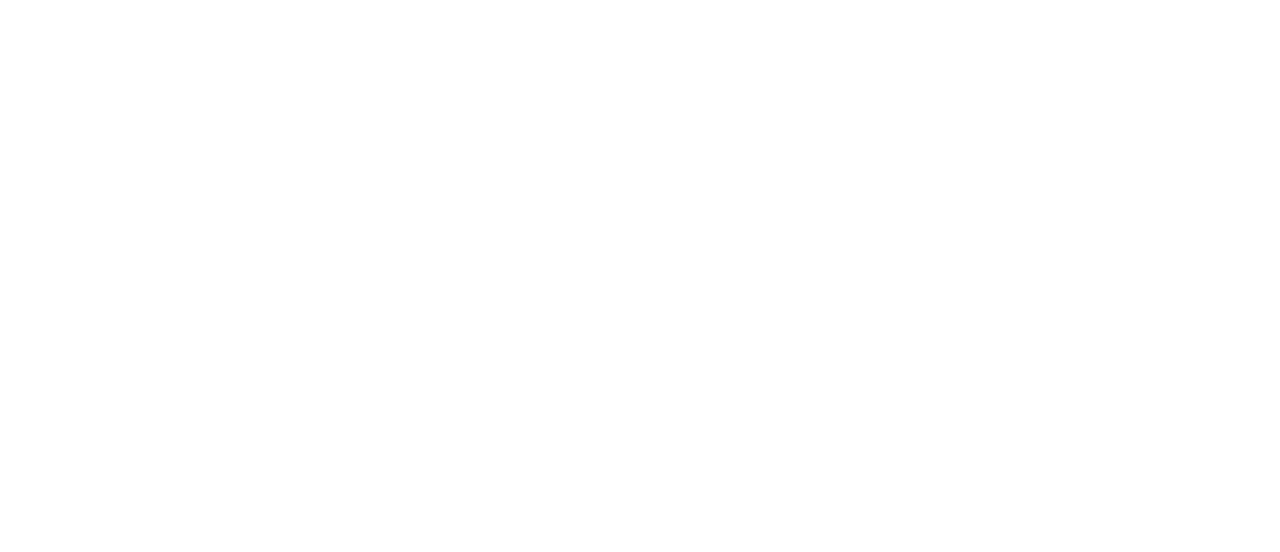
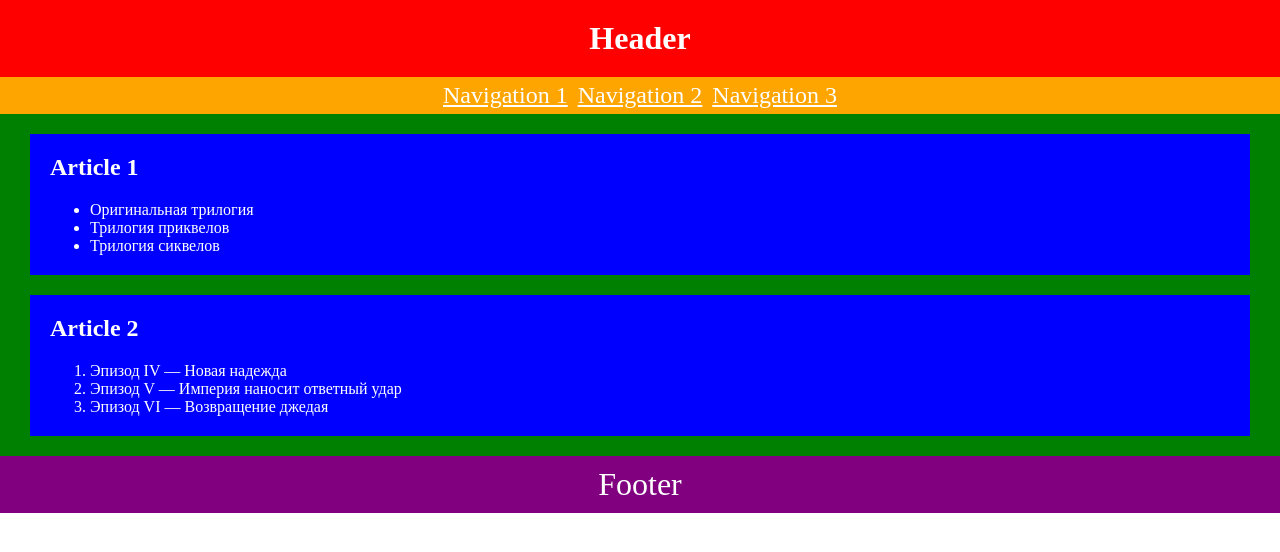
Before and after one commit to js-tasks-ru/htmlcss-20241107_katerinashatunova, a website: page 02-dz0/01-semantic-mockup/solution.html in a window 1280 px wide. Drawn offline with Linux system fonts and the light colour scheme.

Commit message:
solution for semantic-mockup

```diff
--- a/02-dz0/01-semantic-mockup/solution.html
+++ b/02-dz0/01-semantic-mockup/solution.html
@@ -1,4 +1,40 @@
 <!DOCTYPE html>
 <html lang="ru">
-    <!-- Ваше решение -->
+<head>
+    <meta charset="utf-8">
+    <meta name="viewport" content="width=device-width, initial-scale=1">
+    <title>Document</title>
+    <link rel="stylesheet" href="styles.css">
+</head>
+<body>
+<header>
+    <h1>Header</h1>
+    <nav>
+        <ul class="menu">
+            <li><a href="#">Navigation 1</a></li>
+            <li><a href="#">Navigation 2</a></li>
+            <li><a href="#">Navigation 3</a></li>
+        </ul>
+    </nav>
+</header>
+<main>
+    <article>
+        <h2>Article 1</h2>
+        <ul>
+            <li>Оригинальная трилогия</li>
+            <li>Трилогия приквелов</li>
+            <li>Трилогия сиквелов</li>
+        </ul>
+    </article>
+    <article>
+        <h2>Article 2</h2>
+        <ol>
+            <li>Эпизод IV — Новая надежда</li>
+            <li>Эпизод V — Империя наносит ответный удар</li>
+            <li>Эпизод VI — Возвращение джедая</li>
+        </ol>
+    </article>
+</main>
+<footer>Footer</footer>
+</body>
 </html>
--- /dev/null
+++ b/02-dz0/01-semantic-mockup/styles.css
@@ -0,0 +1,60 @@
+* {
+    margin: 0;
+}
+
+:root {
+    font-size: 16px;
+    color: white;
+}
+
+a {
+    color: white;
+}
+
+header h1 {
+    padding: 20px;
+    background-color: red;
+    text-align: center;
+    font-size: 2rem;
+}
+
+footer {
+    font-size: 2rem;
+    text-align: center;
+    background-color: purple;
+    padding: 10px;
+}
+
+nav {
+    display: flex;
+    justify-content: center;
+    text-align: center;
+    background-color: orange;
+    font-size: 1.5rem;
+    padding: 5px;
+}
+
+.menu {
+    list-style: none;
+    padding-left: 0;
+    display: flex;
+    gap: 10px;
+}
+
+main {
+    background-color: green;
+    padding: 20px 30px;
+}
+
+article {
+    padding: 20px;
+    background-color: blue;
+}
+
+article + article {
+    margin-top: 20px;
+}
+
+article h2 {
+    margin-bottom: 20px;
+}
```
